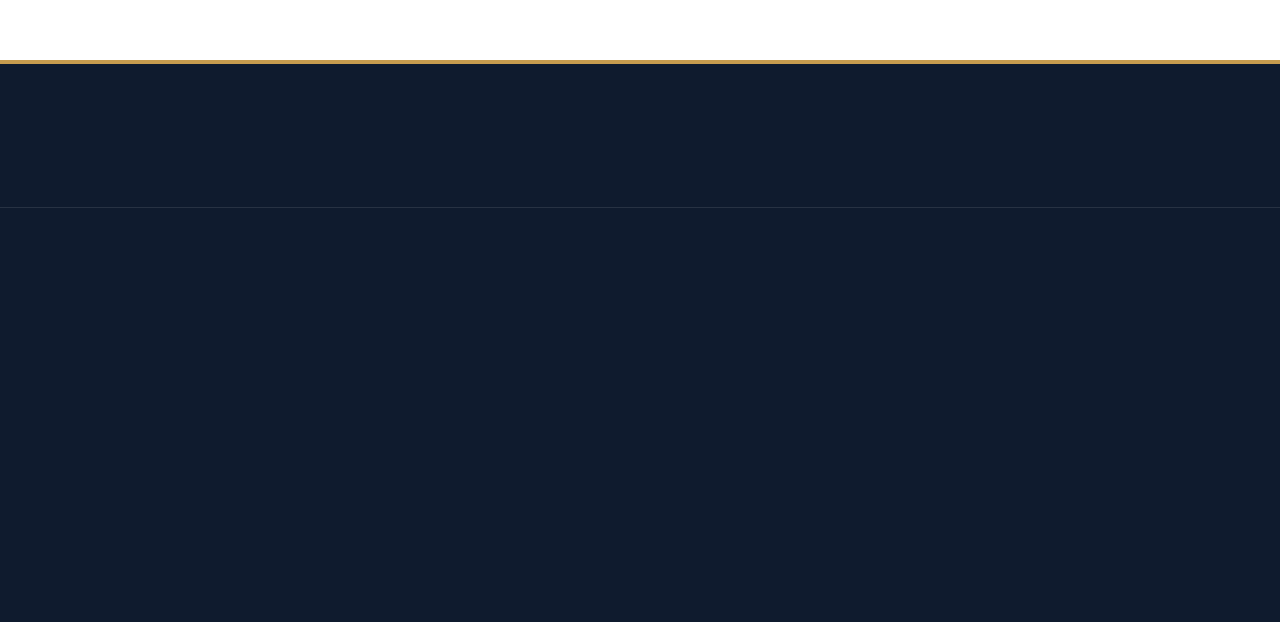
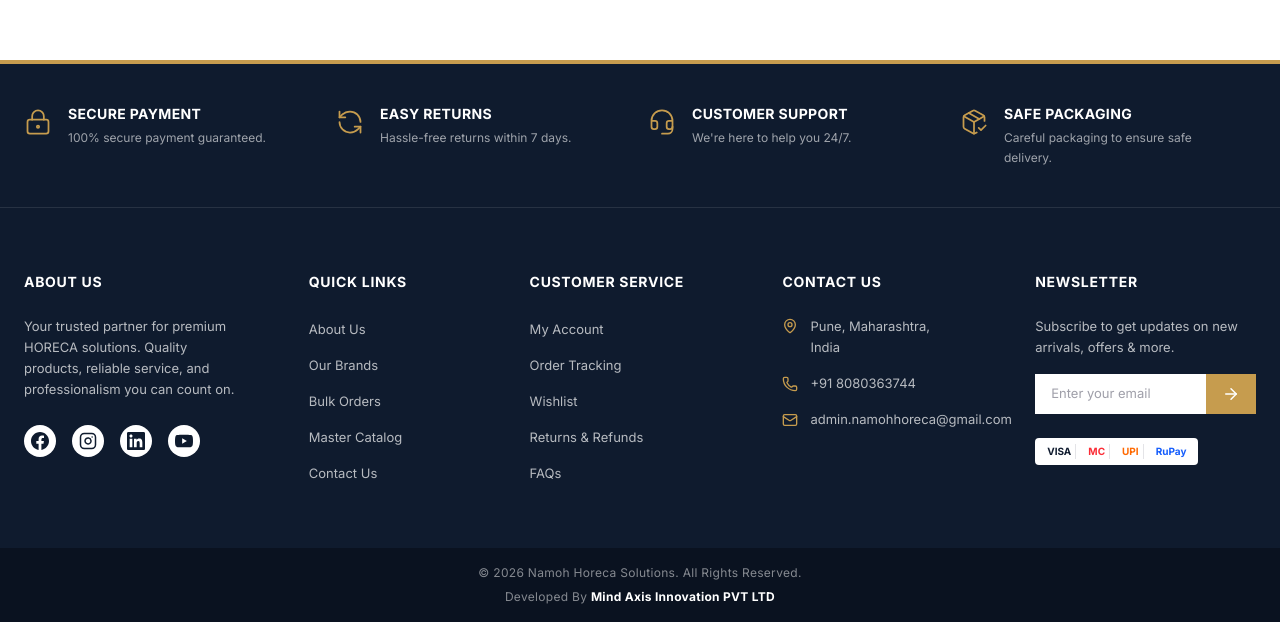
Before and after one commit to ParasCHOPKAR/namoh, a Next.js app: page / in a window 1280 px wide. Shown: the part 904-1526 px from the top of the page. Built offline with nearby package versions, Linux system fonts and the light colour scheme; no server answers; the database is empty.

Commit message:
UI Improvements: Fixed About page mission section contrast, removed buggy footer animation, added ScrollToTop floating button

```diff
--- a/app/about/page.tsx
+++ b/app/about/page.tsx
@@ -107,12 +107,12 @@ export default function AboutPage() {
       </section>
 
       {/* NEW: MISSION & VISION SECTION */}
-      <section className="py-24 bg-white border-y border-zinc-100">
+      <section className="py-24 bg-transparent relative z-10">
         <div className="max-w-[1200px] mx-auto px-6 lg:px-8">
           <div className="grid grid-cols-1 md:grid-cols-2 gap-8 lg:gap-12">
 
             {/* Mission Card */}
-            <div className="group relative bg-zinc-50 rounded-[2.5rem] p-10 lg:p-14 overflow-hidden hover:shadow-2xl hover:shadow-[#0f1b2e]/5 transition-all duration-500">
+            <div className="group relative bg-white border border-zinc-200 shadow-xl shadow-zinc-200/50 rounded-[2.5rem] p-10 lg:p-14 overflow-hidden hover:shadow-2xl hover:shadow-[#0f1b2e]/5 transition-all duration-500">
               <div className="absolute top-0 right-0 p-8 opacity-5 group-hover:opacity-10 transition-opacity duration-500 transform group-hover:scale-110">
                 <Target size={120} />
               </div>
--- a/app/layout.tsx
+++ b/app/layout.tsx
@@ -8,6 +8,7 @@ import { AuthProvider } from "@/components/providers/AuthProvider";
 
 import Navbar from "@/components/layout/Navbar";
 import Footer from "@/components/layout/Footer";
+import ScrollToTop from "@/components/layout/ScrollToTop";
 
 const inter = Inter({ subsets: ["latin"] });
 
@@ -33,6 +34,7 @@ export default function RootLayout({
           </Suspense>
           {children}
           <Footer />
+          <ScrollToTop />
 
         </AuthProvider>
         <Script src="https://checkout.razorpay.com/v1/checkout.js" strategy="lazyOnload" />
--- a/components/layout/Footer.tsx
+++ b/components/layout/Footer.tsx
@@ -12,9 +12,6 @@ import {
   MapPin,
   ArrowRight
 } from "lucide-react";
-import gsap from "gsap";
-import { ScrollTrigger } from "gsap/ScrollTrigger";
-import { useGSAP } from "@gsap/react";
 
 // --- CUSTOM SVG SOCIAL ICONS ---
 const Facebook = () => (
@@ -56,45 +53,11 @@ const FooterLink = ({ href, text }: { href: string; text: string }) => (
   </li>
 );
 
-// Register GSAP Plugin
-if (typeof window !== "undefined") {
-  gsap.registerPlugin(ScrollTrigger);
-}
-
 export default function Footer() {
   const currentYear = new Date().getFullYear();
   const footerRef = useRef<HTMLElement>(null);
 
-  // 👇 FIX: Using useGSAP safely scopes the animation and prevents the loading/invisible bug
-  useGSAP(() => {
-    const tl = gsap.timeline({
-      scrollTrigger: {
-        trigger: footerRef.current,
-        start: "top 85%",
-        toggleActions: "play none none reverse",
-      }
-    });
-
-    // 1. Trust Bar Items Reveal
-    tl.fromTo(".trust-indicator",
-      { y: 30, opacity: 0 },
-      { y: 0, opacity: 1, duration: 0.6, stagger: 0.1, ease: "power2.out" }
-    )
-    // 2. Main Footer Columns Fade In
-    .fromTo(".footer-column",
-      { y: 30, opacity: 0 },
-      { y: 0, opacity: 1, duration: 0.6, stagger: 0.1, ease: "power2.out" },
-      "-=0.2"
-    )
-    // 3. Bottom Copyright Line
-    .fromTo(".footer-bottom-bar",
-      { opacity: 0 },
-      { opacity: 1, duration: 0.6, ease: "power2.inOut" }
-    );
-  }, { scope: footerRef });
-
   return (
-    // 👇 FIX: Added 'relative z-50' so it never gets hidden under the page body
     <footer ref={footerRef} className="bg-[#0f1b2e] text-white w-full border-t-[4px] border-[#c69c4e] relative z-50">
 
       {/* --- TOP TIER: TRUST BAR --- */}
@@ -102,7 +65,7 @@ export default function Footer() {
         <div className="max-w-[1400px] mx-auto px-6 py-8 md:py-10">
           <div className="grid grid-cols-1 sm:grid-cols-2 lg:grid-cols-4 gap-8 md:gap-4">
 
-            <div className="trust-indicator flex items-start gap-4 opacity-0">
+            <div className="trust-indicator flex items-start gap-4">
               <div className="text-[#c69c4e] mt-1 shrink-0"><LockKeyhole size={28} strokeWidth={1.5} /></div>
               <div>
                 <h4 className="font-bold text-sm uppercase tracking-wide mb-1">Secure Payment</h4>
@@ -110,7 +73,7 @@ export default function Footer() {
               </div>
             </div>
 
-            <div className="trust-indicator flex items-start gap-4 opacity-0">
+            <div className="trust-indicator flex items-start gap-4">
               <div className="text-[#c69c4e] mt-1 shrink-0"><RefreshCcw size={28} strokeWidth={1.5} /></div>
               <div>
                 <h4 className="font-bold text-sm uppercase tracking-wide mb-1">Easy Returns</h4>
@@ -118,7 +81,7 @@ export default function Footer() {
               </div>
             </div>
 
-            <div className="trust-indicator flex items-start gap-4 opacity-0">
+            <div className="trust-indicator flex items-start gap-4">
               <div className="text-[#c69c4e] mt-1 shrink-0"><Headset size={28} strokeWidth={1.5} /></div>
               <div>
                 <h4 className="font-bold text-sm uppercase tracking-wide mb-1">Customer Support</h4>
@@ -126,7 +89,7 @@ export default function Footer() {
               </div>
             </div>
 
-            <div className="trust-indicator flex items-start gap-4 opacity-0">
+            <div className="trust-indicator flex items-start gap-4">
               <div className="text-[#c69c4e] mt-1 shrink-0"><PackageCheck size={28} strokeWidth={1.5} /></div>
               <div>
                 <h4 className="font-bold text-sm uppercase tracking-wide mb-1">Safe Packaging</h4>
@@ -143,7 +106,7 @@ export default function Footer() {
         <div className="grid grid-cols-1 md:grid-cols-2 lg:grid-cols-5 gap-10 lg:gap-8">
 
           {/* Column 1: About Us */}
-          <div className="footer-column lg:col-span-1 opacity-0">
+          <div className="footer-column lg:col-span-1">
             <h4 className="font-bold text-sm uppercase tracking-wider mb-6">About Us</h4>
             <p className="text-white/70 text-[13px] leading-relaxed mb-6">
               Your trusted partner for premium HORECA solutions. Quality products, reliable service, and professionalism you can count on.
@@ -166,7 +129,7 @@ export default function Footer() {
           </div>
 
           {/* Column 2: Quick Links */}
-          <div className="footer-column lg:col-span-1 lg:pl-8 opacity-0">
+          <div className="footer-column lg:col-span-1 lg:pl-8">
             <h4 className="font-bold text-sm uppercase tracking-wider mb-6">Quick Links</h4>
             <ul className="space-y-3">
               <FooterLink href="/about" text="About Us" />
@@ -178,7 +141,7 @@ export default function Footer() {
           </div>
 
           {/* Column 3: Customer Service */}
-          <div className="footer-column lg:col-span-1 opacity-0">
+          <div className="footer-column lg:col-span-1">
             <h4 className="font-bold text-sm uppercase tracking-wider mb-6">Customer Service</h4>
             <ul className="space-y-3">
               <FooterLink href="/profile" text="My Account" />
@@ -190,7 +153,7 @@ export default function Footer() {
           </div>
 
           {/* Column 4: Contact Us */}
-          <div className="footer-column lg:col-span-1 opacity-0">
+          <div className="footer-column lg:col-span-1">
             <h4 className="font-bold text-sm uppercase tracking-wider mb-6">Contact Us</h4>
             <ul className="space-y-4">
               <li className="flex items-start gap-3 text-white/70 text-[13px] leading-relaxed">
@@ -209,7 +172,7 @@ export default function Footer() {
           </div>
 
           {/* Column 5: Newsletter */}
-          <div className="footer-column lg:col-span-1 opacity-0">
+          <div className="footer-column lg:col-span-1">
             <h4 className="font-bold text-sm uppercase tracking-wider mb-6">Newsletter</h4>
             <p className="text-white/70 text-[13px] mb-4 leading-relaxed">
               Subscribe to get updates on new arrivals, offers & more.
@@ -243,7 +206,7 @@ export default function Footer() {
       </div>
 
       {/* --- COPYRIGHT BAR --- */}
-      <div className="footer-bottom-bar bg-[#0a1220] py-4 opacity-0">
+      <div className="footer-bottom-bar bg-[#0a1220] py-4">
         <div className="max-w-[1400px] mx-auto px-6 flex flex-col items-center justify-center text-center gap-1.5">
           <p className="text-white/50 text-[11px] md:text-[12px] tracking-wide">
             &copy; {currentYear} Namoh Horeca Solutions. All Rights Reserved.
--- /dev/null
+++ b/components/layout/ScrollToTop.tsx
@@ -0,0 +1,41 @@
+"use client";
+
+import { useEffect, useState } from "react";
+import { ArrowUp } from "lucide-react";
+
+export default function ScrollToTop() {
+  const [isVisible, setIsVisible] = useState(false);
+
+  // Show button when page is scrolled down
+  const toggleVisibility = () => {
+    if (window.scrollY > 300) {
+      setIsVisible(true);
+    } else {
+      setIsVisible(false);
+    }
+  };
+
+  const scrollToTop = () => {
+    window.scrollTo({
+      top: 0,
+      behavior: "smooth",
+    });
+  };
+
+  useEffect(() => {
+    window.addEventListener("scroll", toggleVisibility);
+    return () => window.removeEventListener("scroll", toggleVisibility);
+  }, []);
+
+  return (
+    <button
+      onClick={scrollToTop}
+      className={`fixed bottom-6 right-6 md:bottom-8 md:right-8 p-3 md:p-4 rounded-full bg-[#c69c4e] text-white shadow-xl shadow-black/20 hover:bg-[#a6823f] hover:scale-110 hover:-translate-y-1 transition-all duration-300 z-[99] flex items-center justify-center ${
+        isVisible ? "opacity-100 translate-y-0" : "opacity-0 translate-y-10 pointer-events-none"
+      }`}
+      aria-label="Scroll to top"
+    >
+      <ArrowUp size={24} strokeWidth={2.5} />
+    </button>
+  );
+}
```
